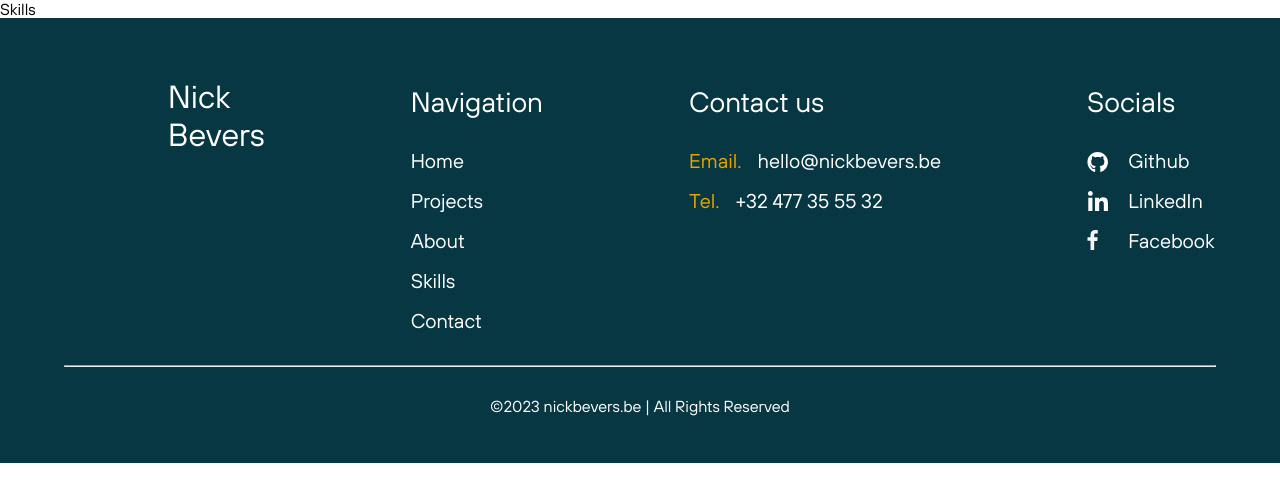
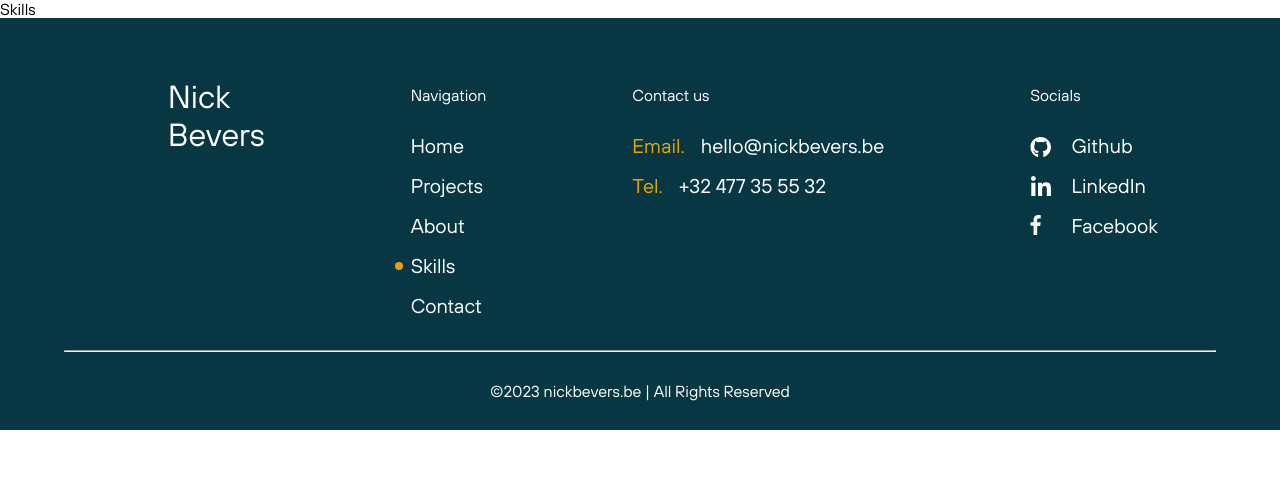
Before and after one commit to NickBevers/portfolio, a Next.js app: page /skills in a window 1280 px wide. Shown: the top 502 px of the page. Built offline with nearby package versions, Linux system fonts and the light colour scheme.

Commit message:
feat: add a stylable navigation

```diff
--- a/src/app/_components/footer/page.tsx
+++ b/src/app/_components/footer/page.tsx
@@ -1,15 +1,32 @@
+'use client'
 import styles from './styles.module.css'
 import Link from 'next/link';
 import Image from 'next/image';
+import { usePathname } from "next/navigation";
 
 const iconSize: {width: number, height: number} = {width: 22, height: 20};
 const facebookIconSize: {width: number, height: number} = {width: 11, height: 20};
+
+const links = [
+    { href: "/", label: "Home" },
+    { href: "/projects", label: "Projects" },
+    { href: "/about", label: "About" },
+    { href: "/skills", label: "Skills" },
+    { href: "/contact", label: "Contact" },
+];
 
 const getCurrentYear = () => {
     return new Date().getFullYear();
 }
 
+function isActiveLink(href: string, pathName: string) {
+    return href === pathName
+        ? `${styles.footer__navigationItem} ${styles.footer__navigationItem_active}`
+        : `${styles.footer__navigationItem} `;
+}
+
 export default function Footer() {
+    const pathName = usePathname();
     return(
         <footer className={styles.footer__container}>
             <div className={styles.footer__content}>
@@ -18,11 +35,14 @@ export default function Footer() {
                 <div className={styles.footer__navigation}>
                     <p className={styles.footer__title}>Navigation</p>
                     <div className={styles.footer__navigationLinks}>
-                        <Link className={styles.footer__navigationItem} href={'/'}>Home</Link>
-                        <Link className={styles.footer__navigationItem} href={'/projects'}>Projects</Link>
-                        <Link className={styles.footer__navigationItem} href={'/about'}>About</Link>
-                        <Link className={styles.footer__navigationItem} href={'/skills'}>Skills</Link>
-                        <Link className={styles.footer__navigationItem} href={'/contact'}>Contact</Link>
+                        {links.map(({ href, label }) => (
+                            <Link
+                                key={`${href}${label}`}
+                                href={href}
+                                className={`${isActiveLink(href, pathName)}`}>
+                                {label}
+                            </Link>
+                        ))}
                     </div>
                 </div>
 
--- a/src/app/_components/footer/styles.module.css
+++ b/src/app/_components/footer/styles.module.css
@@ -20,7 +20,7 @@
 }
 
 .footer__title{
-    font-size: var(--fontSize--p);
+    font-size: var(--fontSize--large);
     font-weight: var(--fontWeight--regular);
     margin-bottom: 1.875rem;
     color: var(--white--primary);
@@ -36,10 +36,23 @@
     color: var(--white--primary);
     font-size: var(--fontSize--medium);
     text-decoration: none;
+    position: relative;
 }
 
 .footer__navigationItem:hover{
     color: var(--yellow--secondary);
+}
+
+.footer__navigationItem_active::before{
+    content: "";
+    position: absolute;
+    top: 0.5rem;
+    left: -1rem;
+    width: 0.5rem;
+    height: 0.5rem;
+    border-radius: 50%;
+    background-color: var(--yellow--primary);
+    color: var(--yellow--primary);
 }
 
 .footer__contactFields{
@@ -87,11 +100,12 @@
 .divider{
     width: 90%;
     margin: 0 auto;
+    color: var(--white--secondary);
 }
 
 .copyright{
     margin: 1.875rem auto 0 auto;
-    padding-bottom: 3rem;
+    padding-bottom: 1.875rem;
     width: fit-content;
 }
 
--- /dev/null
+++ b/src/app/_components/navigation/styles.module.css
@@ -0,0 +1,80 @@
+.navigation{
+    background-color: var(--white--primary);
+    width: 100%;
+    height: 7.5rem;
+    position: absolute;
+    top: 0;
+    z-index: 100;
+}
+
+.reverse{
+    background-color: var(--blue--primary);
+}
+
+.transparent{
+    background-color: transparent;
+}
+
+.navigation__contentContainer{
+    display: flex;
+    justify-content: space-between;
+    align-items: center;
+    max-width: min(1920px, 100%);
+    margin: 0 auto;
+    width: 100%;
+    height: 100%;
+    padding: 0 10.5rem;
+}
+
+.navigation__brand{
+    text-decoration: none;
+    font-size: var(--fontSize--large);
+    font-weight: var(--fontWeight--regular);
+    color: var(--blue--primary);
+    text-transform: capitalize;
+}
+
+.reverse .navigation__brand{
+    color: var(--white--primary);
+}
+
+.navigation__links{
+    display: flex;
+    flex-direction: row;
+    justify-content: space-between;
+    align-items: center;
+    gap: 4rem;
+}
+
+.navigation__link{
+    text-decoration: none;
+    font-size: var(--fontSize--medium);
+    font-weight: var(--fontWeight--regular);
+    color: var(--black--primary);
+    text-transform: capitalize;
+    position: relative;
+}
+
+.navigation__link_active::before{
+    content: "";
+    position: absolute;
+    top: 0.5rem;
+    left: -1rem;
+    width: 0.5rem;
+    height: 0.5rem;
+    border-radius: 50%;
+    background-color: var(--yellow--primary);
+    color: var(--yellow--primary);
+}
+
+.navigation__link:hover{
+    color: var(--yellow--primary);
+}
+
+.reverse .navigation__link{
+    color: var(--white--primary);
+}
+
+.reverse .navigation__link:hover{
+    color: var(--yellow--secondary);
+}
```
Also changed, not shown: src/app/_components/navigation/page.tsx (added, +53 -0 lines).
